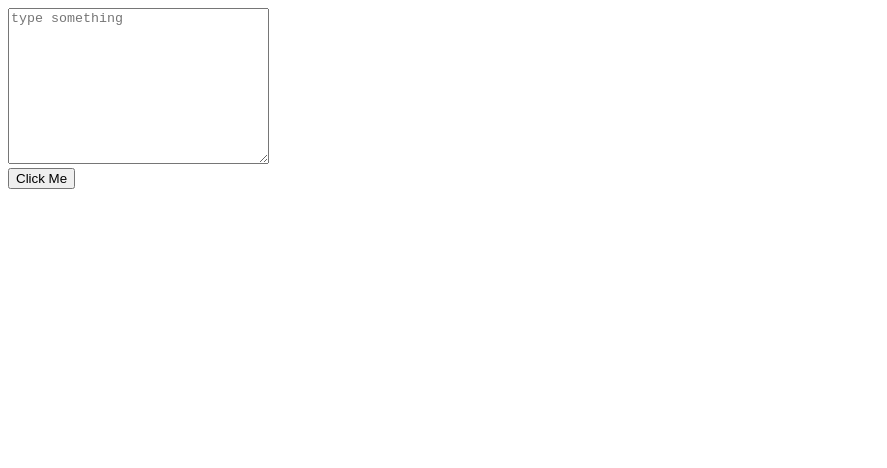
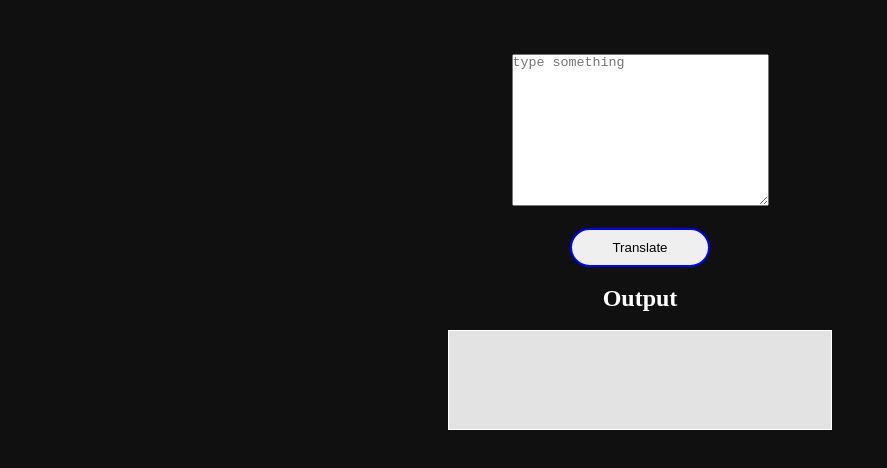
Before and after one commit to ashish-kushwaha10/minions-speak, a plain HTML site: page index.html in a window 1280 px wide. Shown: the whole page, without its empty margins (0-887 px from the left). Drawn offline with Linux system fonts and the light colour scheme.

Commit message:
code updated

```diff
--- a/index.html
+++ b/index.html
@@ -1,17 +1,62 @@
 <!DOCTYPE html>
 <html lang="en">
+
 <head>
     <meta charset="UTF-8">
     <meta http-equiv="X-UA-Compatible" content="IE=edge">
     <meta name="viewport" content="width=device-width, initial-scale=1.0">
     <title>minion-speak</title>
+    <style>
+        * {
+            margin: 0;
+            padding: 0;
+            box-sizing: border-box;
+            scroll-behavior: smooth;
+        }
+        body{
+            background-color: rgb(16, 16, 16);
+            color: white;
+        }
+
+        main {
+            text-align: center;
+        }
+
+        button {
+            padding: 10px 40px;
+            border: 2px solid blue;
+            border-radius: 25px;
+
+        }
+        div{
+
+            margin-left: auto;
+            margin-right: auto;
+            width: 30%;
+            height: 100px;
+            border: 1px solid white;
+            background-color: rgb(228, 227, 227);
+            color: black;
+            text-align: left;
+            padding: 30px 20px;
+        }
+    </style>
 </head>
+
 <body>
+    <br><br><br>
+    <main>
+        <textarea placeholder="type something" id="input" cols="30" rows="10"></textarea>
+        <br><br>
+        <button id="btn-translate">Translate</button>
+        <br><br>
+        <h2>Output</h2>
+        <br>
+        <div id="output-div"></div>
 
-    <textarea placeholder="type something" id="input" cols="30" rows="10"></textarea>
-    <br>
-    <button id="btn-translate">Click Me</button>
-    <div id="output-div"></div>
+    </main>
+
     <script src="index.js"></script>
 </body>
+
 </html>
--- a/index.js
+++ b/index.js
@@ -11,15 +11,18 @@ function getUrl(inputValue) {
 }
 async function clickHandler() {
 
-    try {
+
         let inputText = input.value;
-        let response = await fetch(getUrl(inputText))
-        let translatedValue = await response.json()
-        console.log(translatedValue)
-    }
-    catch (err) {
-        console.log("Error--->", err)
-    }
+        fetch(getUrl(inputText))
+            .then(response => response.json())
+            .then(jsonRes => {
+                var translatedText = jsonRes.contents.translated;
+                console.log(translatedText)
+                output.innerText = translatedText;
+            })
+            .catch(()=>{alert("something went wrong. try after some time")})
+
+
 
 }
 
```
